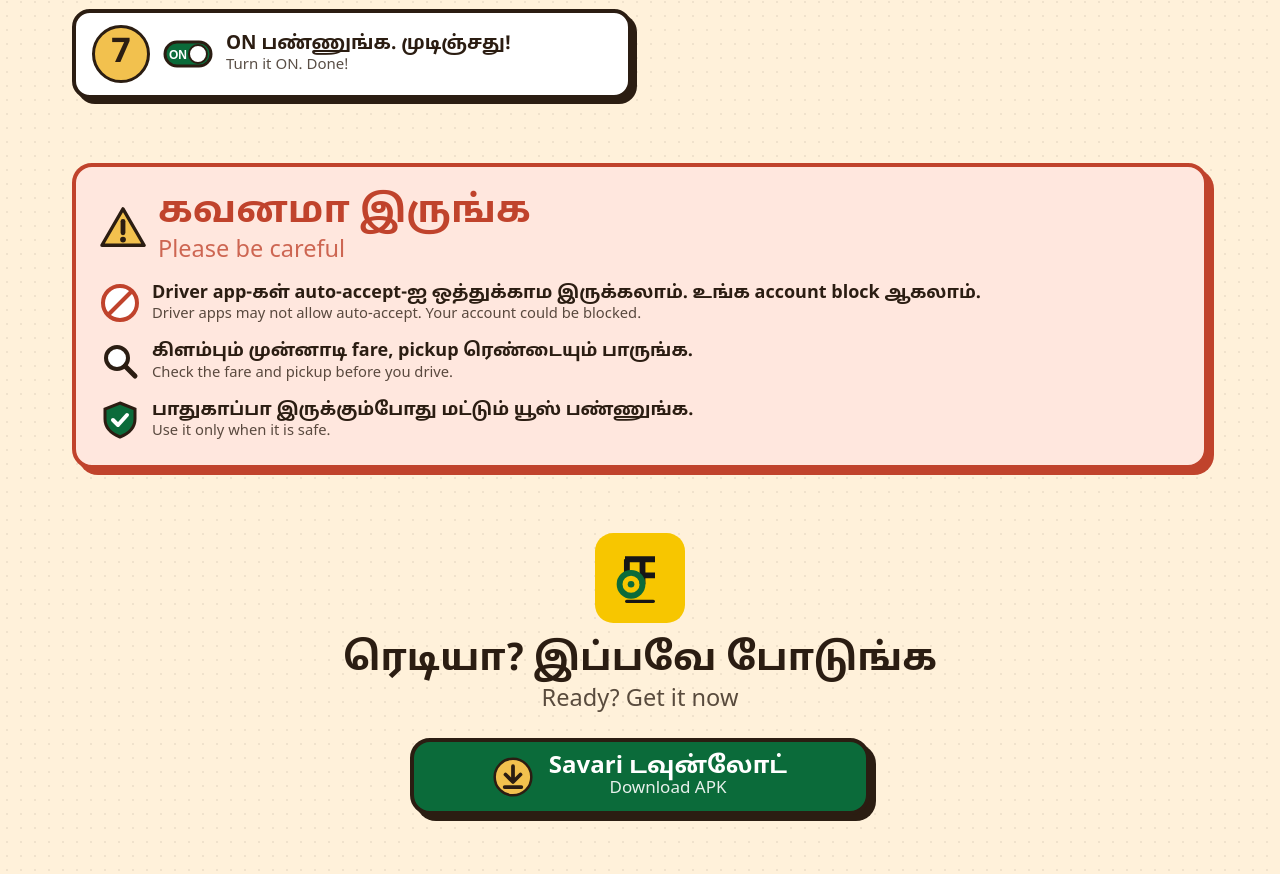
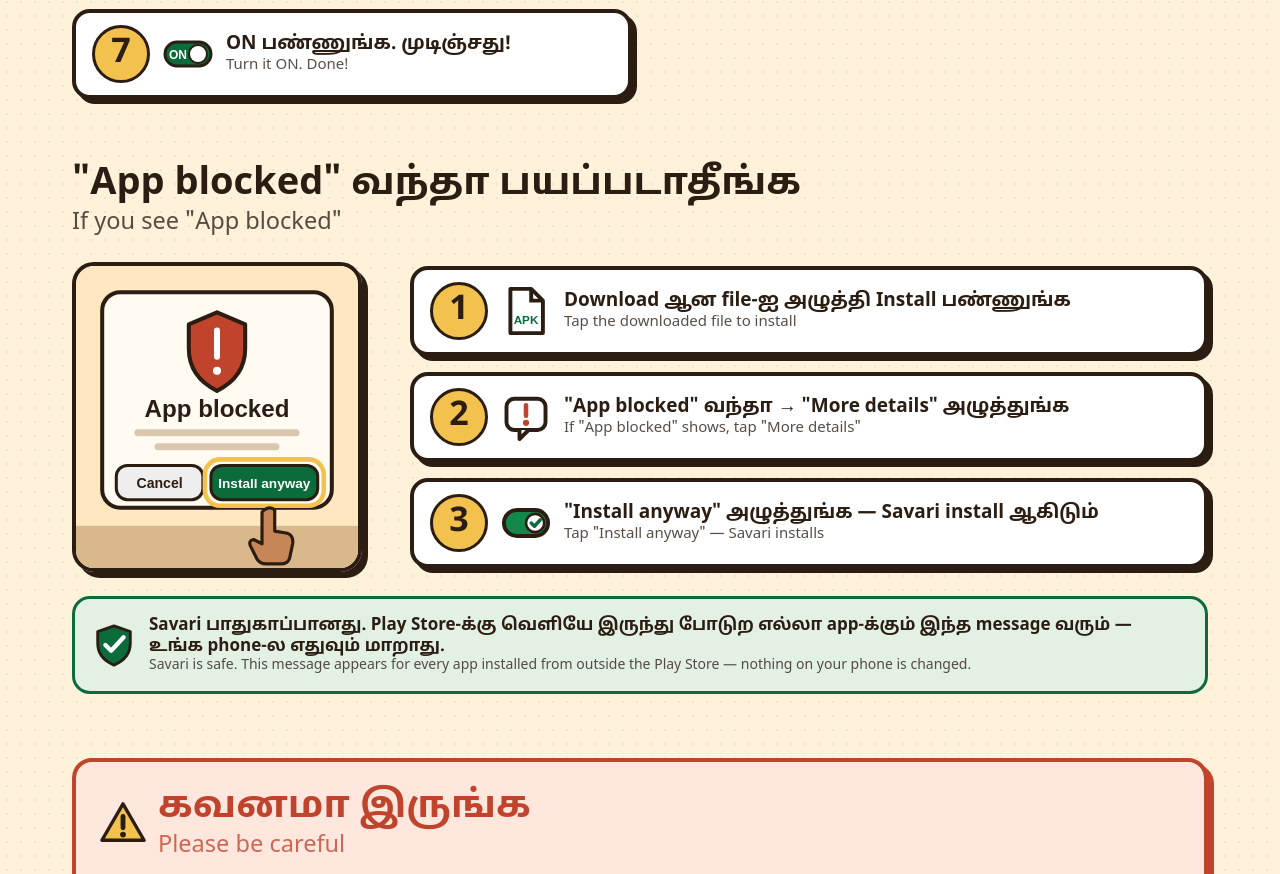
Before and after one commit to Niranjan266/savari-website, a plain HTML site: page index.html in a window 1280 px wide. Shown: the part 3295-4169 px from the top of the page. Drawn offline with Linux system fonts and the light colour scheme; a web font is replaced by a local one.

Commit message:
Add "App blocked" (Play Protect) install help section

```diff
--- a/index.html
+++ b/index.html
@@ -223,6 +223,16 @@ header.wrap{padding-top:var(--s4)}
 .step .tx .en{font-size:15px}
 @media(max-width:419px){.step .num{width:44px;height:44px;font-size:26px}.step svg{width:40px;height:40px}.step{padding:var(--s3);gap:var(--s2)}.step .tx{font-size:18px}}
 .step a{display:inline-block;min-height:44px;margin-top:var(--s2);background:var(--g);color:#fff;border-radius:12px;padding:10px var(--s4);line-height:1.5;text-decoration:none;font-weight:800;font-size:16px}
+
+/* play-protect "app blocked" help */
+.pp{display:grid;gap:var(--s5);align-items:center}
+.pp .steps{grid-template-columns:minmax(0,1fr);margin:0}
+@media(min-width:820px){.pp{grid-template-columns:minmax(0,290px) minmax(0,1fr);gap:var(--s7)}}
+.ppart{display:block;width:100%;max-width:290px;height:auto;margin:0 auto;border:4px solid var(--ink);border-radius:22px;box-shadow:6px 6px 0 var(--ink)}
+.calm{display:flex;gap:var(--s3);align-items:center;margin-top:var(--s5);background:#E3F1E4;border:3px solid var(--g);border-radius:18px;padding:var(--s4);font-size:17px;line-height:1.25}
+.calm>span{min-width:0}
+.calm svg{flex:none;width:46px;height:46px}
+.calm .en{font-size:14px}
 
 /* warn */
 .warn{background:#FFE7DE;border:4px solid var(--red);border-radius:20px;padding:var(--s5);box-shadow:6px 6px 0 var(--red)}
@@ -704,6 +714,48 @@ html[data-lang=en] .chip .t .en,html[data-lang=en] .rules .en,html[data-lang=en]
  </ol>
 </section>
 
+<!-- PLAY PROTECT "APP BLOCKED" HELP -->
+<section class="wrap" id="blocked">
+ <h2><span class="ta">"App blocked" வந்தா பயப்படாதீங்க</span><span class="en">If you see "App blocked"</span></h2>
+ <div class="pp">
+  <svg class="ppart" viewBox="0 0 280 300" role="img" aria-label="Android shows an App blocked message with Cancel and Install anyway buttons. Tap Install anyway and Savari installs.">
+   <rect width="280" height="300" rx="18" fill="#FFE7C2"/>
+   <rect y="258" width="280" height="42" fill="#D9B98C"/>
+   <!-- block dialog card -->
+   <rect x="26" y="26" width="228" height="214" rx="18" fill="#FFFBF2" stroke="#2B1D12" stroke-width="4"/>
+   <!-- shield with ! -->
+   <g transform="translate(140,80)">
+    <path d="M0 -34 L28 -22 V2 Q28 30 0 44 Q-28 30 -28 2 V-22Z" fill="#C0432C" stroke="#2B1D12" stroke-width="4" stroke-linejoin="round"/>
+    <path d="M0 -16 V10" stroke="#fff" stroke-width="6" stroke-linecap="round"/>
+    <circle cx="0" cy="24" r="4" fill="#fff"/>
+   </g>
+   <!-- title + schematic body lines -->
+   <text x="140" y="150" text-anchor="middle" font-size="24" font-weight="800" fill="#2B1D12" font-family="sans-serif">App blocked</text>
+   <rect x="58" y="162" width="164" height="7" rx="3.5" fill="#D9C7AE"/>
+   <rect x="78" y="176" width="124" height="7" rx="3.5" fill="#D9C7AE"/>
+   <!-- buttons: Cancel + Install anyway (highlighted) -->
+   <rect x="40" y="198" width="86" height="34" rx="11" fill="#eee" stroke="#2B1D12" stroke-width="3"/>
+   <text x="83" y="220" text-anchor="middle" font-size="14" font-weight="800" fill="#2B1D12" font-family="sans-serif">Cancel</text>
+   <rect x="134" y="198" width="106" height="34" rx="11" fill="#0B6B3A" stroke="#2B1D12" stroke-width="3"/>
+   <text x="187" y="220" text-anchor="middle" font-size="13.5" font-weight="800" fill="#fff" font-family="sans-serif">Install anyway</text>
+   <rect x="128" y="192" width="118" height="46" rx="15" fill="none" stroke="#F2C14E" stroke-width="4.5"/>
+   <!-- finger tapping Install anyway -->
+   <g transform="translate(170,238) scale(1.05)">
+    <path d="M16 4 Q22 0 26 4 V24 L38 26 Q44 28 43 36 L40 50 Q38 55 32 55 H18 Q12 55 9 50 L3 38 Q1 33 6 32 L14 36 V6Z" fill="#C68657" stroke="#2B1D12" stroke-width="3" stroke-linejoin="round"/>
+   </g>
+  </svg>
+  <ol class="steps">
+   <li class="step"><span class="num">1</span><svg viewBox="0 0 40 40" aria-hidden="true"><path d="M8 3 H24 L33 12 V37 H8Z" fill="#fff" stroke="#2B1D12" stroke-width="3" stroke-linejoin="round"/><path d="M24 3 V12 H33" fill="none" stroke="#2B1D12" stroke-width="3"/><text x="20" y="30" text-anchor="middle" font-size="9" font-weight="800" fill="#0B6B3A" font-family="sans-serif">APK</text></svg><span class="tx"><span class="ta">Download ஆன file-ஐ அழுத்தி Install பண்ணுங்க</span><span class="en">Tap the downloaded file to install</span></span></li>
+   <li class="step"><span class="num">2</span><svg viewBox="0 0 40 40" aria-hidden="true"><rect x="5" y="6" width="30" height="24" rx="6" fill="#fff" stroke="#2B1D12" stroke-width="3"/><path d="M15 30 L15 37 L22 30" fill="#fff" stroke="#2B1D12" stroke-width="3" stroke-linejoin="round"/><path d="M20 11 V19" stroke="#C0432C" stroke-width="3.5" stroke-linecap="round"/><circle cx="20" cy="24.5" r="2.4" fill="#C0432C"/></svg><span class="tx"><span class="ta">"App blocked" வந்தா → "More details" அழுத்துங்க</span><span class="en">If "App blocked" shows, tap "More details"</span></span></li>
+   <li class="step"><span class="num">3</span><svg viewBox="0 0 40 40" aria-hidden="true"><rect x="3" y="10" width="34" height="20" rx="10" fill="#12884B" stroke="#2B1D12" stroke-width="3"/><circle cx="27" cy="20" r="7" fill="#fff" stroke="#2B1D12" stroke-width="2"/><path d="M24 20 L26.5 22.5 L31 17.5" fill="none" stroke="#0B6B3A" stroke-width="2.6" stroke-linecap="round" stroke-linejoin="round"/></svg><span class="tx"><span class="ta">"Install anyway" அழுத்துங்க — Savari install ஆகிடும்</span><span class="en">Tap "Install anyway" — Savari installs</span></span></li>
+  </ol>
+ </div>
+ <div class="calm">
+  <svg viewBox="0 0 48 48" aria-hidden="true"><path d="M24 4 L41 10 V22 Q41 38 24 45 Q7 38 7 22 V10Z" fill="#0B6B3A" stroke="#2B1D12" stroke-width="3" stroke-linejoin="round"/><path d="M15 24 L21 30 L34 16" fill="none" stroke="#fff" stroke-width="4.5" stroke-linecap="round" stroke-linejoin="round"/></svg>
+  <span><span class="ta">Savari பாதுகாப்பானது. Play Store-க்கு வெளியே இருந்து போடுற எல்லா app-க்கும் இந்த message வரும் — உங்க phone-ல எதுவும் மாறாது.</span><span class="en">Savari is safe. This message appears for every app installed from outside the Play Store — nothing on your phone is changed.</span></span>
+ </div>
+</section>
+
 <!-- RISKS -->
 <section class="wrap" id="risks">
  <div class="warn">
```
